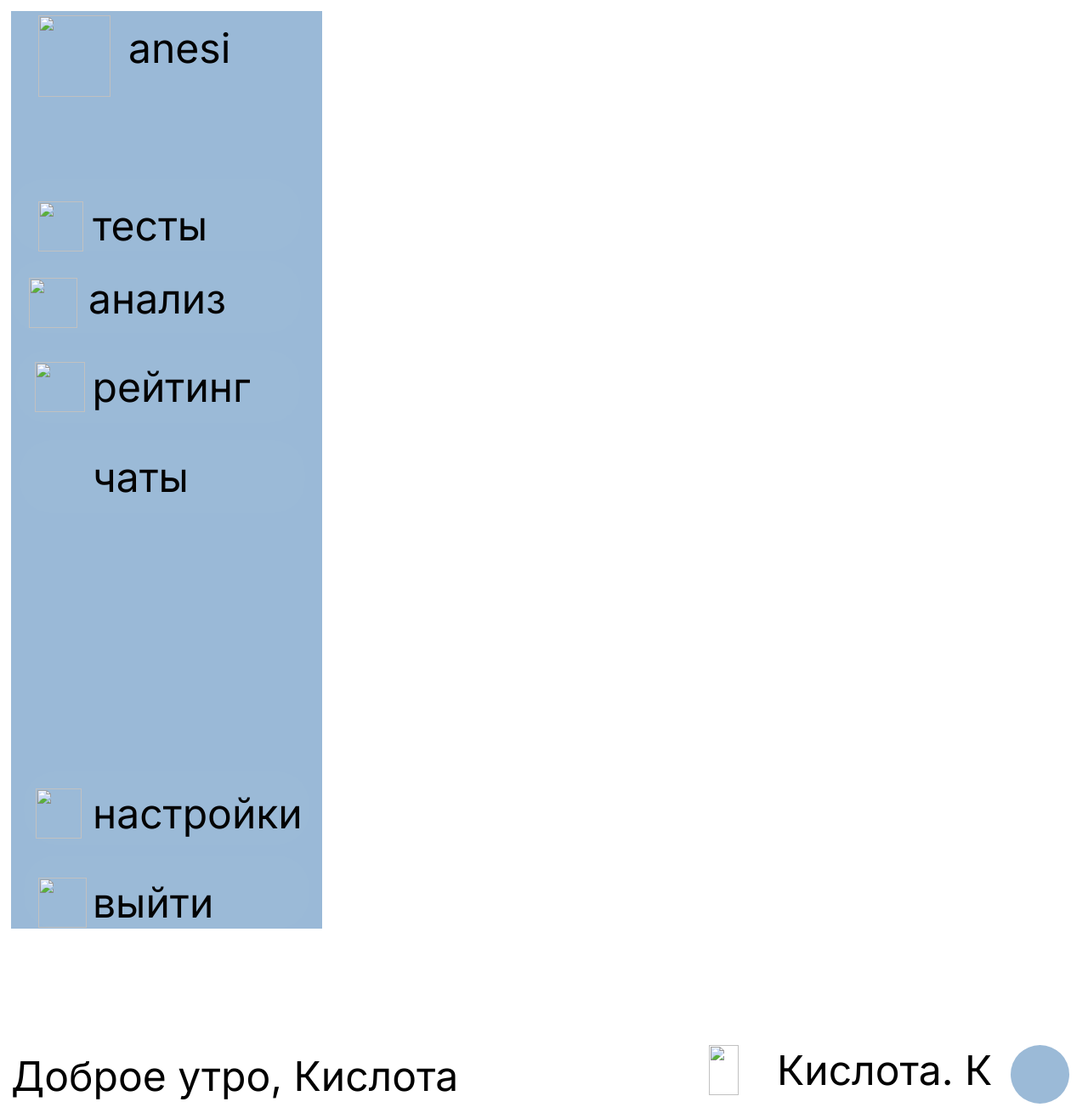
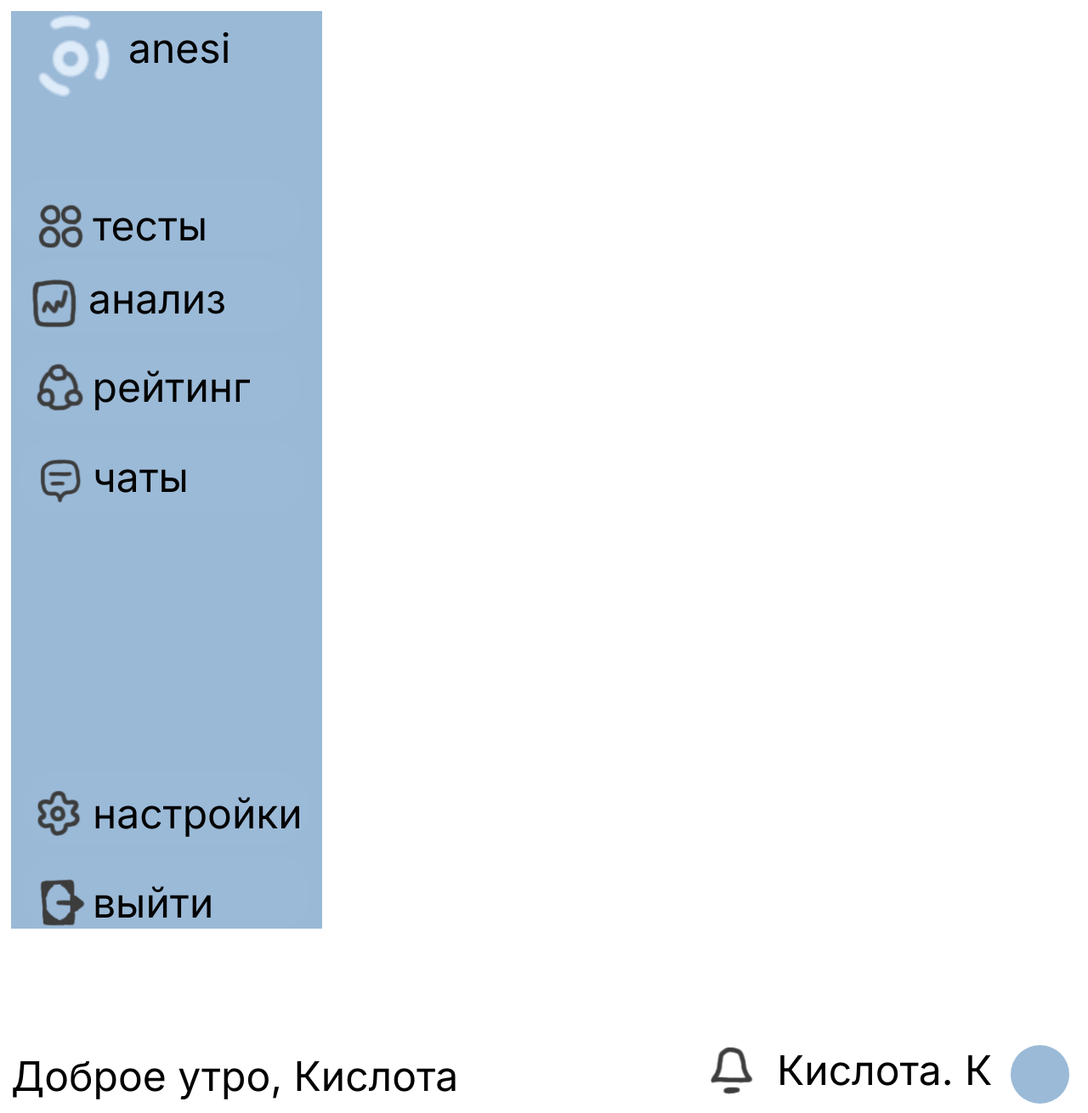
Before and after one commit to naaaastyaaaaa01/anesi, a plain HTML site: page index.html in a window 1280 px wide. Shown: the top 1310 px of the page at 85% size. Drawn offline with Linux system fonts and the light colour scheme.

Commit message:
Update index.html

```diff
--- a/index.html
+++ b/index.html
@@ -4,8 +4,8 @@
     <meta charset="utf-8" />
     <meta name="viewport" content="initial-scale=1, width=device-width" />
 
-    <link rel="stylesheet" href="./global.css" />
-    <link rel="stylesheet" href="./index.css" />
+    <link rel="stylesheet" href="global.css" />
+    <link rel="stylesheet" href="index.css" />
     <link
       rel="stylesheet"
       href="https://fonts.googleapis.com/css2?family=Inter:wght@400&display=swap"
@@ -20,7 +20,7 @@
             class="image-8-icon"
             loading="lazy"
             alt=""
-            src="./public/image-8@2x.png"
+            src="image-8@2x.png"
           />
 
           <div class="anesi-wrapper">
@@ -37,7 +37,7 @@
                     <img
                       class="image-1-icon"
                       alt=""
-                      src="./public/image-1@2x.png"
+                      src="image-1@2x.png"
                     />
 
                     <div class="frame-item"></div>
@@ -48,7 +48,7 @@
                   <img
                     class="image-2-icon"
                     alt=""
-                    src="./public/image-2@2x.png"
+                    src="image-2@2x.png"
                   />
 
                   <div class="frame-inner"></div>
@@ -62,7 +62,7 @@
                   <img
                     class="image-5-icon"
                     alt=""
-                    src="./public/image-5@2x.png"
+                    src="image-5@2x.png"
                   />
                 </div>
                 <div class="april-box">
@@ -75,7 +75,7 @@
                 <img
                   class="image-3-icon"
                   alt=""
-                  src="./public/image-3@2x.png"
+                  src="image-3@2x.png"
                 />
               </div>
               <div class="div3">чаты</div>
@@ -91,7 +91,7 @@
                 <img
                   class="image-4-icon"
                   alt=""
-                  src="./public/image-4@2x.png"
+                  src="image-4@2x.png"
                 />
 
                 <div class="frame-child2"></div>
@@ -99,7 +99,7 @@
             </button>
             <button class="parent1">
               <div class="div5">выйти</div>
-              <img class="image-6-icon" alt="" src="./public/image-6@2x.png" />
+              <img class="image-6-icon" alt="" src="image-6@2x.png" />
 
               <div class="frame-child3"></div>
             </button>
@@ -119,7 +119,7 @@
                     class="image-7-icon"
                     loading="lazy"
                     alt=""
-                    src="./public/image-7@2x.png"
+                    src="image-7@2x.png"
                   />
 
                   <div class="month-label"></div>
```
